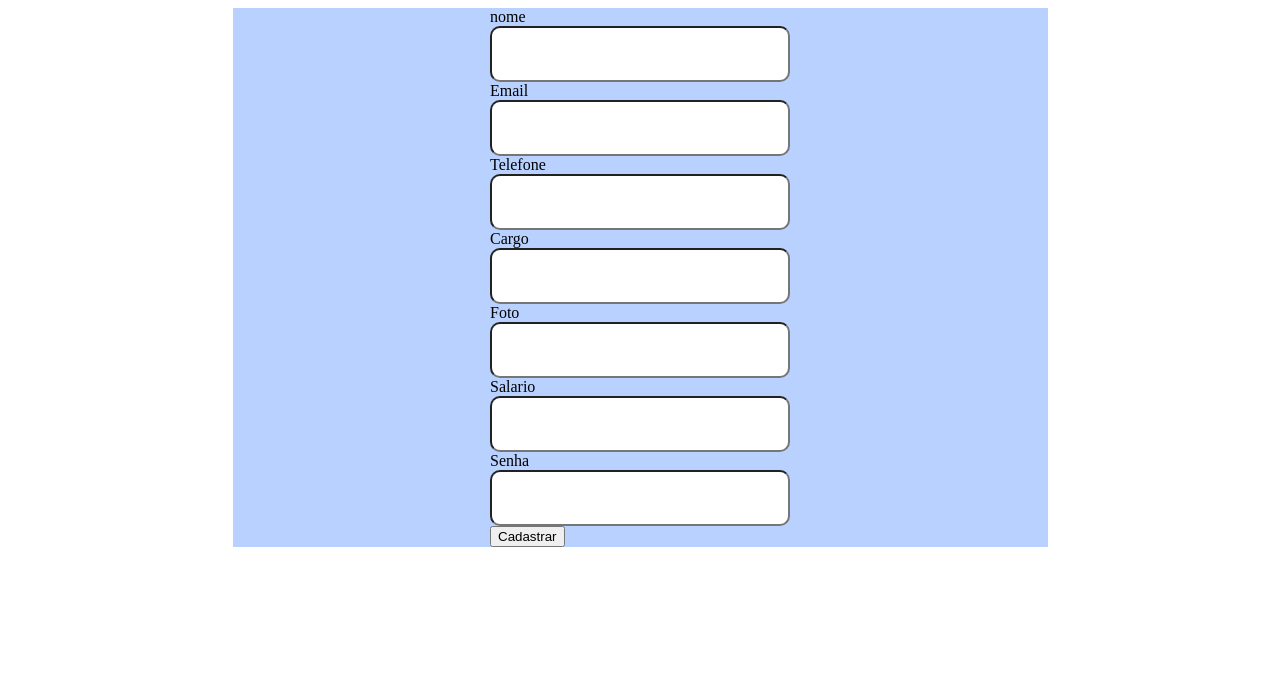
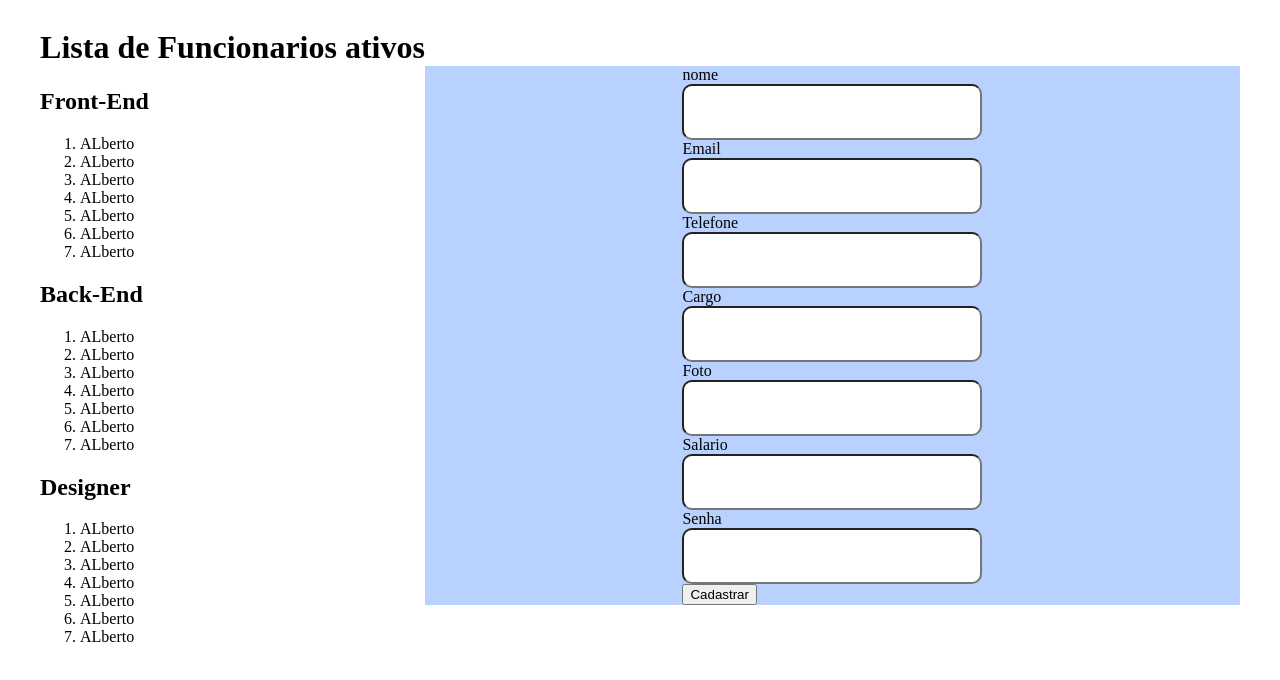
Before and after one commit to weslyramalho/PiratasWeb, a Next.js app in the folder Front/: page /funcionarios in a window 1280 px wide. Shown: the top 680 px of the page. Built offline with nearby package versions, Linux system fonts and the light colour scheme.

Commit message:
Lista de funcionarios

```diff
--- a/Front/pages/funcionarios/index.tsx
+++ b/Front/pages/funcionarios/index.tsx
@@ -3,6 +3,49 @@ import { Area, FormArea } from "./styled";
 const Funcionarios = () => {
     return(
         <Area>
+
+        <div>
+            <h1>Lista de Funcionarios ativos </h1>
+            <h2>Front-End</h2>
+            <div>
+                <ol>
+                    <li>ALberto</li>
+                    <li>ALberto</li>
+                    <li>ALberto</li>
+                    <li>ALberto</li>
+                    <li>ALberto</li>
+                    <li>ALberto</li>
+                    <li>ALberto</li>
+
+                </ol>
+            </div>
+            <h2>Back-End</h2>
+            <div>
+                <ol>
+                    <li>ALberto</li>
+                    <li>ALberto</li>
+                    <li>ALberto</li>
+                    <li>ALberto</li>
+                    <li>ALberto</li>
+                    <li>ALberto</li>
+                    <li>ALberto</li>
+
+                </ol>
+            </div>
+            <h2>Designer</h2>
+            <div>
+                <ol>
+                    <li>ALberto</li>
+                    <li>ALberto</li>
+                    <li>ALberto</li>
+                    <li>ALberto</li>
+                    <li>ALberto</li>
+                    <li>ALberto</li>
+                    <li>ALberto</li>
+
+                </ol>
+            </div>
+        </div>
         <FormArea>
         <form method="post">
             <label>
```
